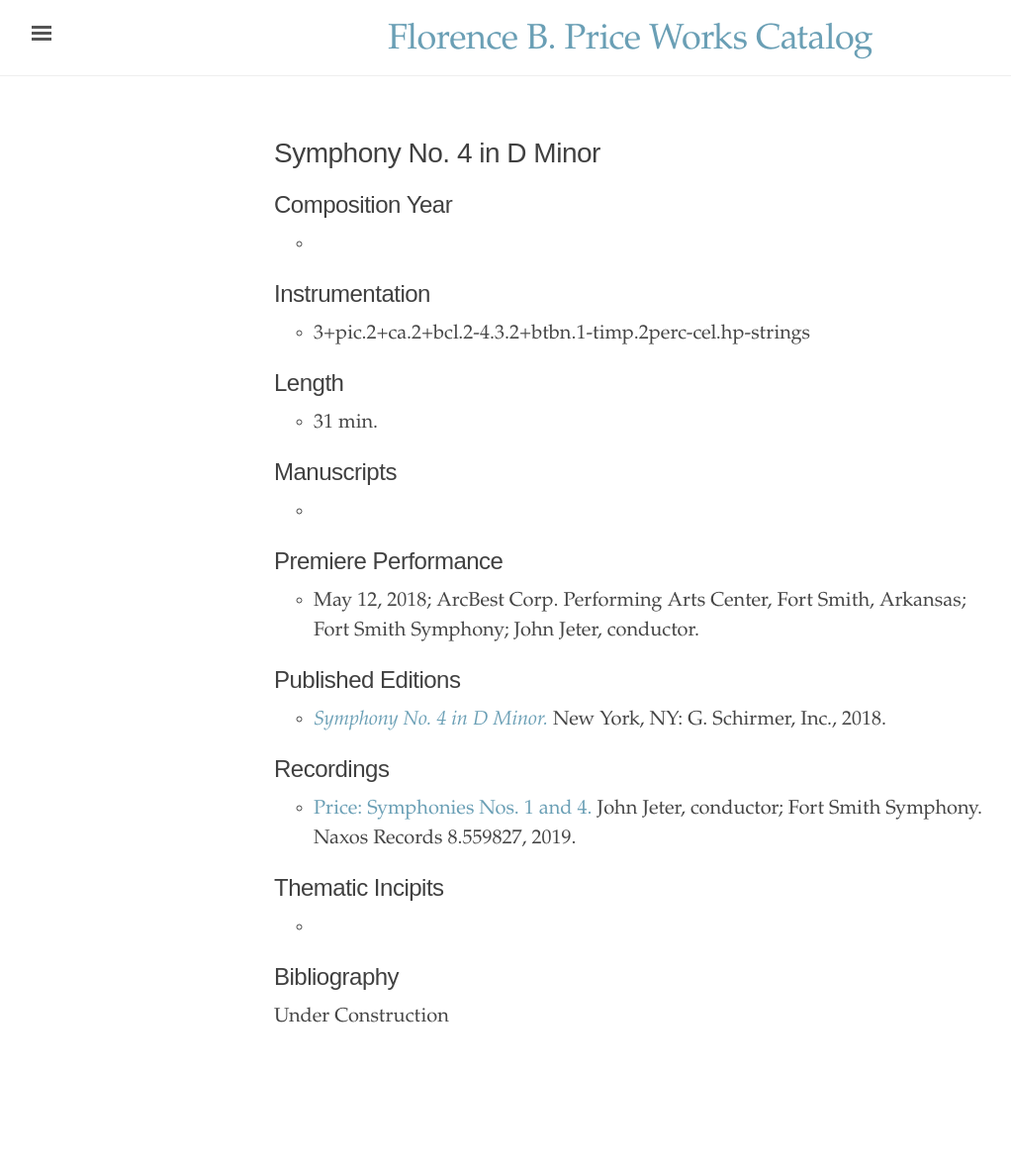
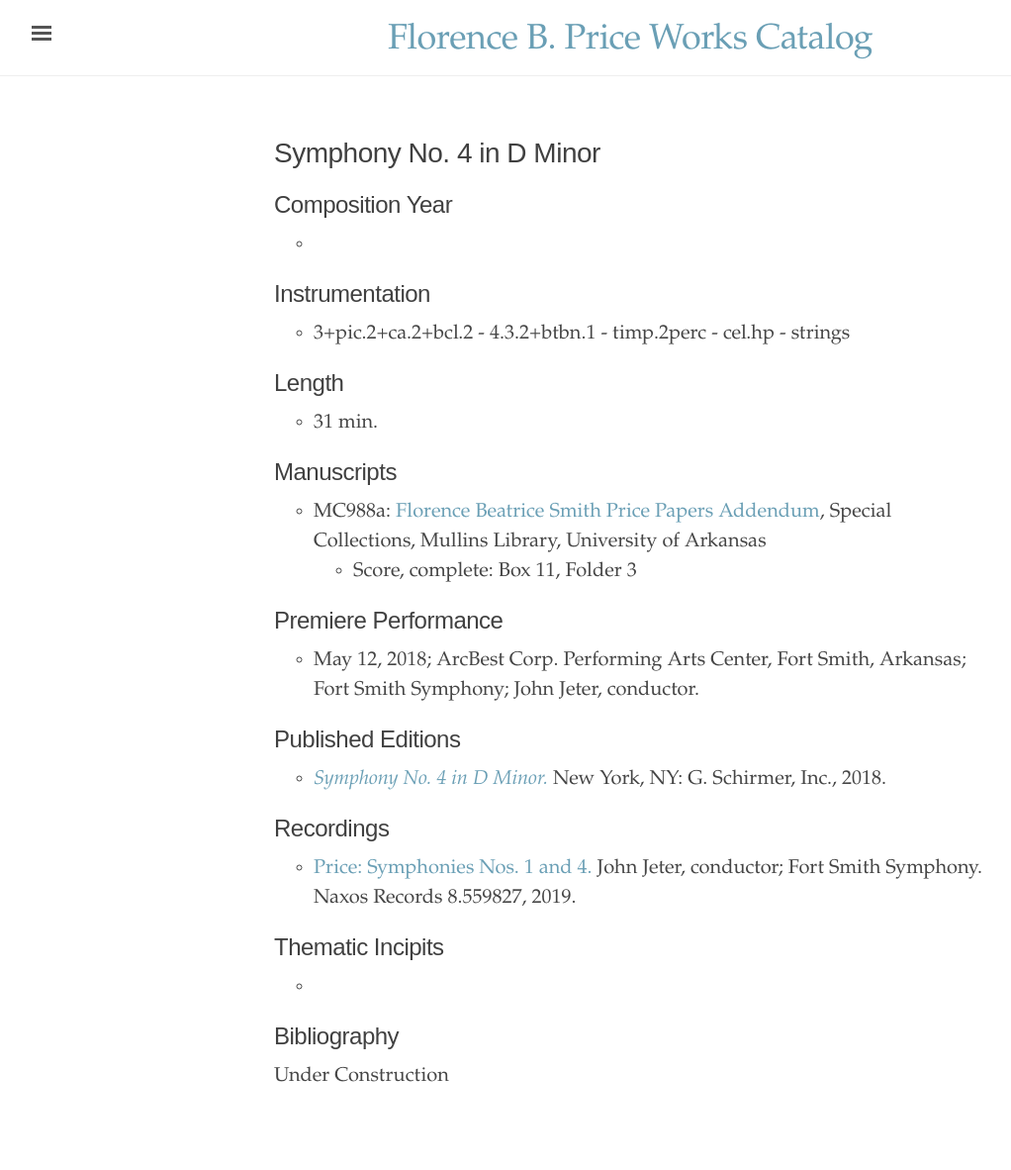
Before and after one commit to dwshadle/florence-price-catalog, a Jekyll site: the page built from _texts/price-symphony_no4.md, in a window 1280 px wide. Shown: the whole page at 99% size, without its empty margins (3-1025 px from the left). Built offline with Jekyll 4.4.1, drawn with Linux system fonts in a browser that asks for light colours; before the commit the page ends 1122 px from its top, so only the background shows below that.

Commit message:
Update price-symphony_no4.md

```diff
--- a/_texts/price-symphony_no4.md
+++ b/_texts/price-symphony_no4.md
@@ -10,13 +10,14 @@ permalink: /price-symphony-no4/
 -
 
 ## Instrumentation
-- 3+pic.2+ca.2+bcl.2-4.3.2+btbn.1-timp.2perc-cel.hp-strings
+- 3+pic.2+ca.2+bcl.2 - 4.3.2+btbn.1 - timp.2perc - cel.hp - strings
 
 ## Length
 - 31 min.
 
 ## Manuscripts
--
+- MC988a: <a href="https://uark.as.atlas-sys.com/repositories/2/resources/1522" target="_blank">Florence Beatrice Smith Price Papers Addendum</a>, Special Collections, Mullins Library, University of Arkansas
+    * Score, complete: Box 11, Folder 3
 
 ## Premiere Performance
 - May 12, 2018; ArcBest Corp. Performing Arts Center, Fort Smith, Arkansas; Fort Smith Symphony; John Jeter, conductor.
```
